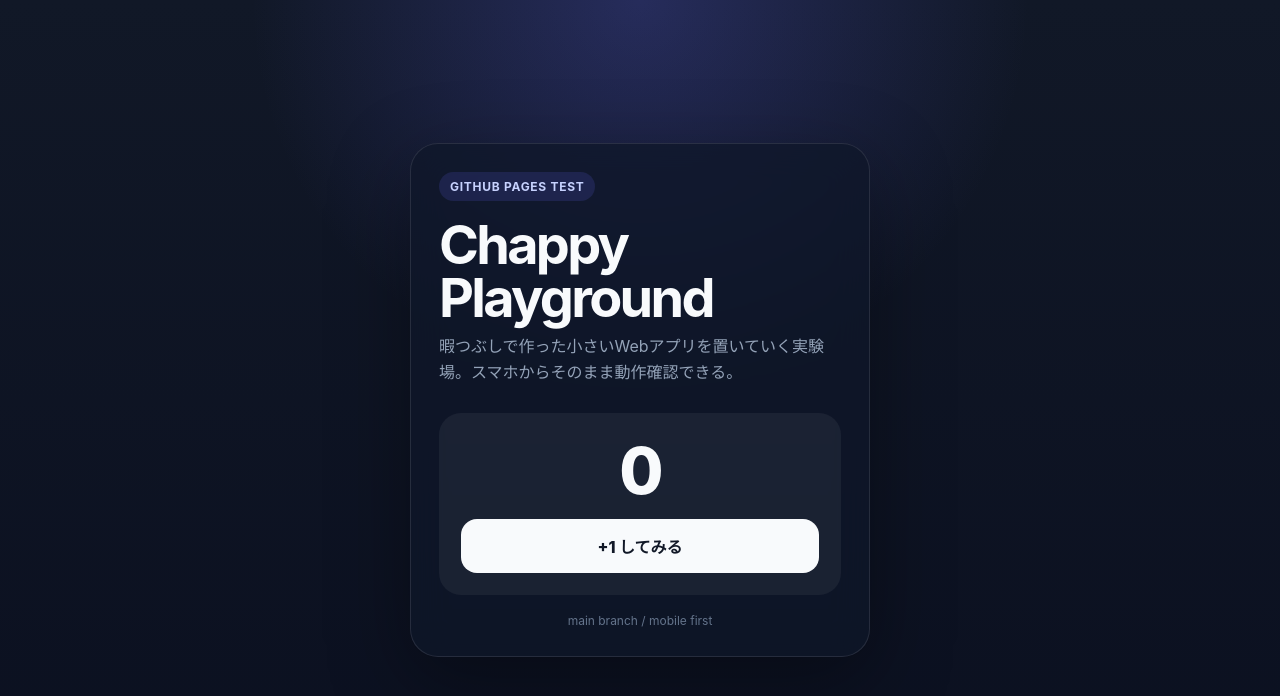
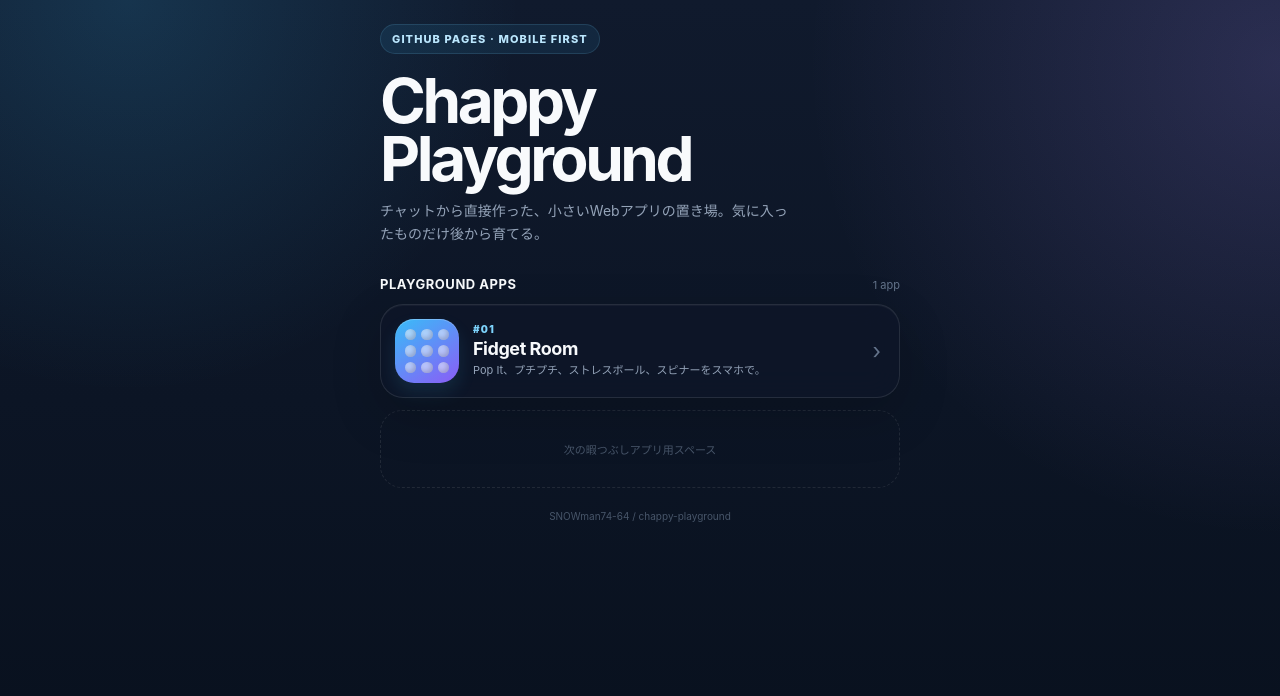
Before and after one commit to SNOWman74-64/chappy-playground, a plain HTML site: page index.html in a window 1280 px wide. Drawn offline with Linux system fonts and the light colour scheme.

Commit message:
feat: turn playground home into app gallery

```diff
--- a/index.html
+++ b/index.html
@@ -3,13 +3,13 @@
 <head>
   <meta charset="utf-8" />
   <meta name="viewport" content="width=device-width, initial-scale=1, viewport-fit=cover" />
-  <meta name="theme-color" content="#111827" />
+  <meta name="theme-color" content="#0b1020" />
   <title>Chappy Playground</title>
   <style>
     :root {
       color-scheme: dark;
       font-family: Inter, ui-sans-serif, system-ui, -apple-system, BlinkMacSystemFont, "Segoe UI", sans-serif;
-      background: #0b1020;
+      background: #08101d;
       color: #f8fafc;
     }
 
@@ -18,113 +18,192 @@
     body {
       margin: 0;
       min-height: 100svh;
-      display: grid;
-      place-items: center;
-      padding: 24px;
+      padding: max(24px, env(safe-area-inset-top)) 18px max(28px, env(safe-area-inset-bottom));
       background:
-        radial-gradient(circle at top, rgba(99,102,241,.26), transparent 38%),
-        linear-gradient(180deg, #111827 0%, #0b1020 100%);
+        radial-gradient(circle at 10% 0%, rgba(56,189,248,.16), transparent 28%),
+        radial-gradient(circle at 100% 8%, rgba(167,139,250,.18), transparent 32%),
+        linear-gradient(180deg, #101a2d 0%, #08101d 100%);
     }
 
     main {
-      width: min(100%, 460px);
-      padding: 28px;
-      border: 1px solid rgba(255,255,255,.10);
-      border-radius: 28px;
-      background: rgba(15,23,42,.76);
-      box-shadow: 0 24px 80px rgba(0,0,0,.35);
-      backdrop-filter: blur(18px);
+      width: min(100%, 520px);
+      margin: 0 auto;
     }
 
     .badge {
       display: inline-flex;
       padding: 7px 11px;
+      border: 1px solid rgba(125,211,252,.14);
       border-radius: 999px;
-      background: rgba(99,102,241,.16);
-      color: #c7d2fe;
-      font-size: 12px;
-      font-weight: 700;
-      letter-spacing: .06em;
+      background: rgba(56,189,248,.09);
+      color: #bae6fd;
+      font-size: 11px;
+      font-weight: 800;
+      letter-spacing: .10em;
       text-transform: uppercase;
     }
 
     h1 {
-      margin: 18px 0 8px;
-      font-size: clamp(34px, 10vw, 54px);
-      line-height: .98;
-      letter-spacing: -.05em;
+      margin: 18px 0 10px;
+      font-size: clamp(38px, 11vw, 62px);
+      line-height: .94;
+      letter-spacing: -.055em;
     }
 
-    p {
+    .lead {
       margin: 0;
+      max-width: 420px;
       color: #94a3b8;
-      line-height: 1.65;
+      font-size: 14px;
+      line-height: 1.7;
     }
 
-    .counter {
-      margin-top: 28px;
-      padding: 22px;
-      border-radius: 22px;
-      background: rgba(255,255,255,.055);
-      text-align: center;
+    .section-title {
+      margin: 30px 0 12px;
+      display: flex;
+      align-items: baseline;
+      justify-content: space-between;
+      gap: 12px;
     }
 
-    .count {
-      display: block;
-      margin: 4px 0 16px;
-      font-size: 64px;
-      font-weight: 800;
-      line-height: 1;
-      letter-spacing: -.04em;
+    .section-title strong {
+      font-size: 13px;
+      letter-spacing: .04em;
     }
 
-    button {
-      width: 100%;
-      min-height: 54px;
-      border: 0;
-      border-radius: 16px;
-      background: #f8fafc;
-      color: #111827;
-      font: inherit;
-      font-weight: 800;
-      cursor: pointer;
-      -webkit-tap-highlight-color: transparent;
-      transition: transform .12s ease, opacity .12s ease;
+    .section-title span {
+      color: #64748b;
+      font-size: 11px;
     }
 
-    button:active { transform: scale(.98); opacity: .88; }
+    .apps {
+      display: grid;
+      gap: 12px;
+    }
 
-    .footer {
-      margin-top: 18px;
-      font-size: 12px;
+    .app-card {
+      display: grid;
+      grid-template-columns: 64px minmax(0, 1fr) auto;
+      align-items: center;
+      gap: 14px;
+      min-height: 94px;
+      padding: 14px;
+      border: 1px solid rgba(255,255,255,.10);
+      border-radius: 23px;
+      color: inherit;
+      text-decoration: none;
+      background: rgba(15,23,42,.64);
+      box-shadow: 0 18px 50px rgba(0,0,0,.18), inset 0 1px rgba(255,255,255,.04);
+      backdrop-filter: blur(16px);
+      transition: transform .14s ease, border-color .14s ease, background .14s ease;
+      -webkit-tap-highlight-color: transparent;
+    }
+
+    .app-card:active {
+      transform: scale(.985);
+      background: rgba(30,41,59,.72);
+    }
+
+    .app-icon {
+      width: 64px;
+      aspect-ratio: 1;
+      display: grid;
+      grid-template-columns: repeat(3, 1fr);
+      gap: 5px;
+      padding: 10px;
+      border-radius: 19px;
+      background: linear-gradient(145deg, #38bdf8, #8b5cf6);
+      box-shadow: inset 0 1px rgba(255,255,255,.24), 0 9px 18px rgba(56,189,248,.12);
+    }
+
+    .app-icon i {
+      display: block;
+      aspect-ratio: 1;
+      border-radius: 50%;
+      background: rgba(255,255,255,.52);
+      box-shadow: inset -2px -2px 4px rgba(30,41,59,.22);
+    }
+
+    .app-info {
+      min-width: 0;
+    }
+
+    .app-no {
+      display: block;
+      margin-bottom: 3px;
+      color: #7dd3fc;
+      font-size: 10px;
+      font-weight: 900;
+      letter-spacing: .12em;
+    }
+
+    .app-info strong {
+      display: block;
+      font-size: 18px;
+      letter-spacing: -.025em;
+    }
+
+    .app-info p {
+      margin: 4px 0 0;
+      color: #94a3b8;
+      font-size: 11px;
+      line-height: 1.45;
+    }
+
+    .arrow {
+      color: #64748b;
+      font-size: 22px;
+      padding-right: 4px;
+    }
+
+    .empty-card {
+      min-height: 78px;
+      display: grid;
+      place-items: center;
+      border: 1px dashed rgba(255,255,255,.09);
+      border-radius: 22px;
+      color: #475569;
+      font-size: 11px;
+    }
+
+    footer {
+      margin-top: 22px;
       text-align: center;
-      color: #64748b;
+      color: #475569;
+      font-size: 10px;
     }
   </style>
 </head>
 <body>
   <main>
-    <span class="badge">GitHub Pages test</span>
+    <span class="badge">GitHub Pages · Mobile First</span>
     <h1>Chappy<br />Playground</h1>
-    <p>暇つぶしで作った小さいWebアプリを置いていく実験場。スマホからそのまま動作確認できる。</p>
+    <p class="lead">チャットから直接作った、小さいWebアプリの置き場。気に入ったものだけ後から育てる。</p>
 
-    <section class="counter" aria-label="カウンターデモ">
-      <span class="count" id="count">0</span>
-      <button id="addButton" type="button">+1 してみる</button>
+    <div class="section-title">
+      <strong>PLAYGROUND APPS</strong>
+      <span>1 app</span>
+    </div>
+
+    <section class="apps" aria-label="アプリ一覧">
+      <a class="app-card" href="./stress-relief/">
+        <div class="app-icon" aria-hidden="true">
+          <i></i><i></i><i></i>
+          <i></i><i></i><i></i>
+          <i></i><i></i><i></i>
+        </div>
+        <div class="app-info">
+          <span class="app-no">#01</span>
+          <strong>Fidget Room</strong>
+          <p>Pop It、プチプチ、ストレスボール、スピナーをスマホで。</p>
+        </div>
+        <span class="arrow">›</span>
+      </a>
+
+      <div class="empty-card">次の暇つぶしアプリ用スペース</div>
     </section>
 
-    <div class="footer">main branch / mobile first</div>
+    <footer>SNOWman74-64 / chappy-playground</footer>
   </main>
-
-  <script>
-    const count = document.querySelector('#count');
-    const button = document.querySelector('#addButton');
-    let value = 0;
-
-    button.addEventListener('click', () => {
-      value += 1;
-      count.textContent = value;
-    });
-  </script>
 </body>
 </html>
```
